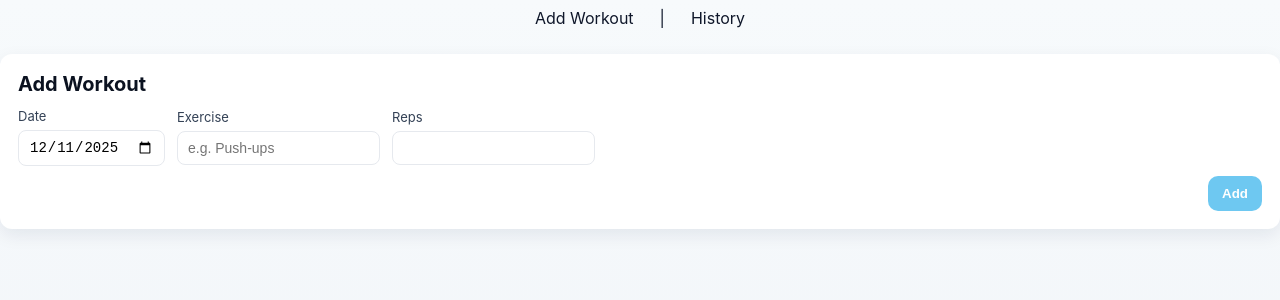
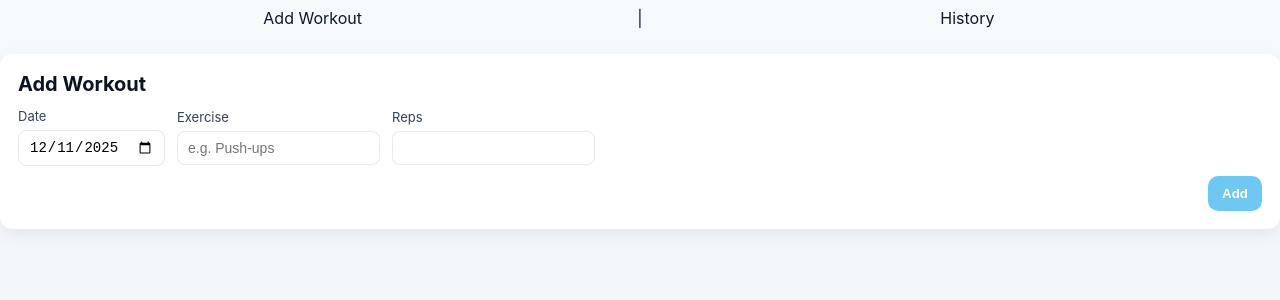
Before and after one commit to zion2912/fitness-tracker, a React (Create React App) app: page /input in a window 1280 px wide. Shown: the top 300 px of the page. Built offline with nearby package versions, Linux system fonts and the light colour scheme.

Commit message:
center nav

```diff
--- a/src/App.css
+++ b/src/App.css
@@ -16,7 +16,9 @@
   gap: 12px;
   align-items: center;
   justify-content: center;
-  margin-bottom: 18px;
+  width: 100%;
+  margin: 0 auto 18px auto;
+  padding: 0;
 }
 
 .App-nav a {
@@ -24,6 +26,8 @@
   color: #0f172a;
   padding: 8px 14px;
   border-radius: 8px;
+  flex: 1;
+  text-align: center;
 }
 
 .App-nav a:hover {
--- a/src/App.js
+++ b/src/App.js
@@ -32,7 +32,8 @@ function App() {
     <BrowserRouter>
       <div className="App">
         <nav className="App-nav">
-          <Link to="/input">Add Workout</Link> |{' '}
+          <Link to="/input">Add Workout</Link>
+          <span className="nav-sep">|</span>
           <Link to="/history">History</Link>
         </nav>
         <main>
```
